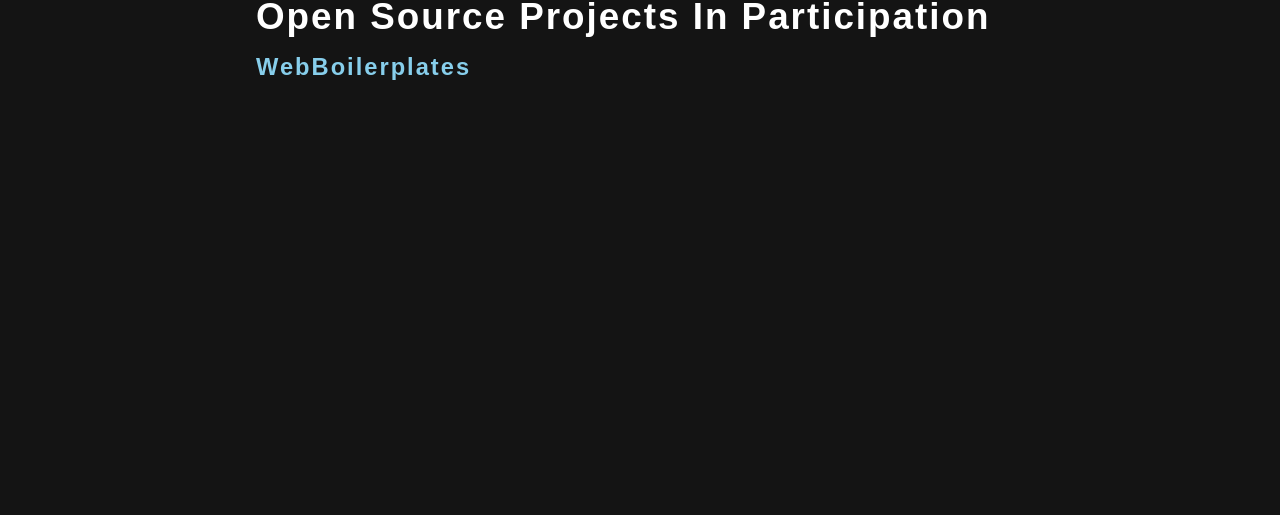
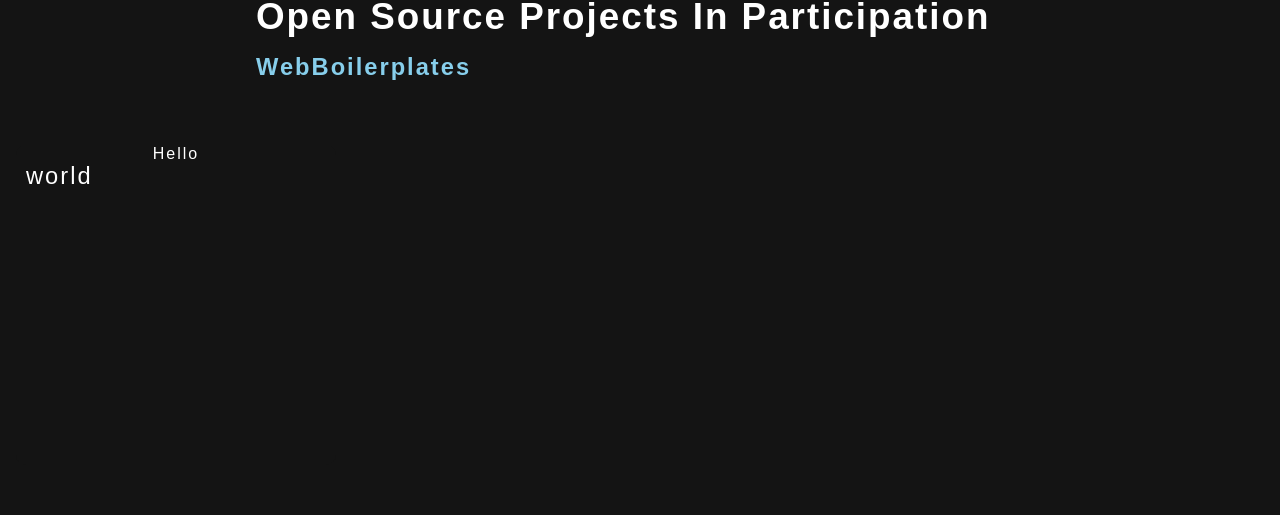
Before and after one commit to HADMARINE/hadmarine.github.io, a React (Create React App) app: page / in a window 1280 px wide. Shown: the part 1933-2448 px from the top of the page. Built offline with nearby package versions, Linux system fonts and the light colour scheme; a web font is replaced by a local one.

Commit message:
Update CardScroll.tsx

```diff
--- a/src/components/CardScroll.tsx
+++ b/src/components/CardScroll.tsx
@@ -1,22 +1,27 @@
-// import React, { Component } from "react";
-// import styled from "styled-components";
-
-// import "../styles/index.scss";
-
-// const Wrapper = styled.div``;
-
-// export default class CardScrollClass extends Component {
-//   render() {
-//     return (
-//       <Wrapper>
-//         <div></div>
-//       </Wrapper>
-//     );
-//   }
-// }
-
 import React, { Component } from "react";
 import styled from "styled-components";
+import { Jumbotron } from "react-bootstrap";
+
+import "../styles/index.scss";
+
+const Wrapper = styled.div`
+  /* display: flex; */
+  /* justify-content: center; */
+  text-align: left;
+  width: 20rem;
+  height: 20rem;
+  background-color: rgb(20, 20, 20);
+  border-radius: 10px;
+  margin: 1rem;
+`;
+
+const Title = styled.div`
+  text-align: center;
+`;
+
+const Content = styled.div`
+  text-align: left;
+`;
 
 export default class Product extends Component<any> {
   constructor(props: any) {
@@ -26,28 +31,17 @@ export default class Product extends Component<any> {
     img: this.props.img,
     title: this.props.title,
     content: this.props.content,
-    link: this.props.link,
-    maclink: this.props.maclink
+    link: this.props.link
   };
   handleOpenLink = () => {};
   render() {
     return (
-      <>
-        <div
-          // className="max-w-sm rounded overflow-hidden shadow-lg"
-          style={{ margin: "1rem" }}
-        >
-          {/* <img className="w-full" src={this.state.img} alt="Product Photo" /> */}
-          <div className="px-6 py-4">
-            {/* <div className="font-bold text-xl mb-2">{this.state.title}</div> */}
-            <p className="text-700 text-base">{this.state.content}</p>
-          </div>
-          <div
-          // className="px-6 py-4"
-          // style={{ display: "flex", justifyContent: "center" }}
-          ></div>
-        </div>
-      </>
+      <Wrapper>
+        <Jumbotron style={{ margin: "10px" }}>
+          <Title>Hello</Title>
+          <p className="Text-small">world</p>
+        </Jumbotron>
+      </Wrapper>
     );
   }
 }
```
